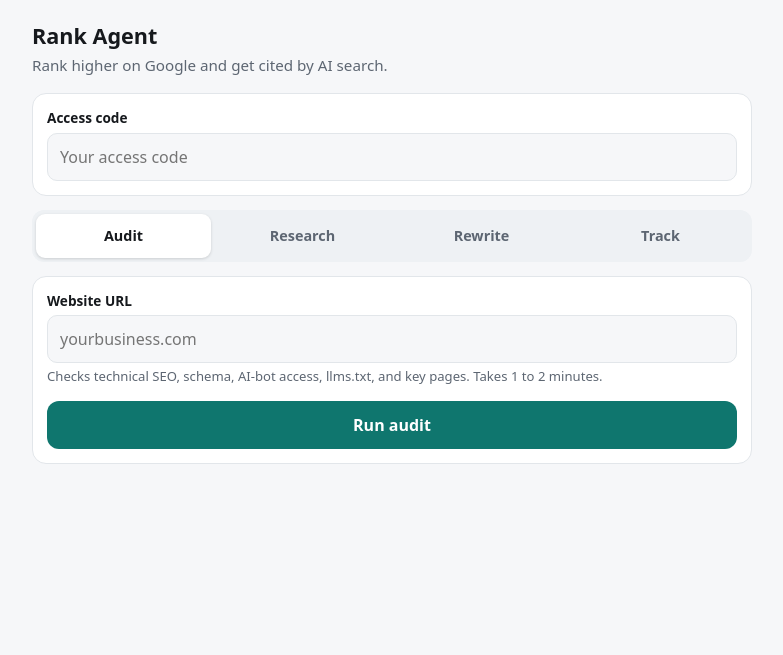
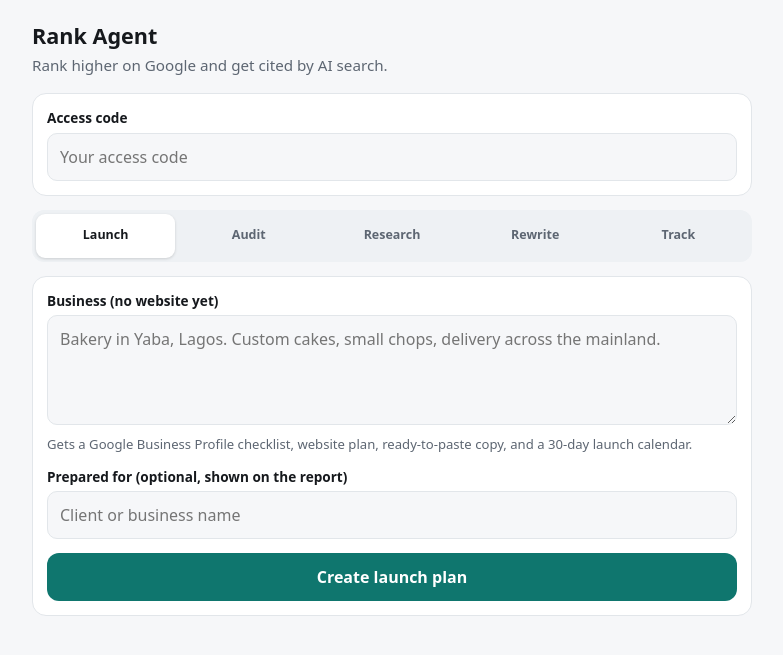
Before and after one commit to DonRexFx/rank-agent, a Flask app: page / in a window 1280 px wide. Shown: the top 655 px of the page, without its empty margins (248-1031 px from the left). Run offline with Flask 3, Linux system fonts and the light colour scheme; some libraries are stand-ins or nearby versions.

Commit message:
Add files via upload

```diff
--- a/templates/index.html
+++ b/templates/index.html
@@ -4,7 +4,7 @@
 <meta charset="utf-8">
 <meta name="viewport" content="width=device-width, initial-scale=1, viewport-fit=cover">
 <meta name="theme-color" content="#0f766e">
-<title>Rank Agent</title>
+<title>{{ brand }}</title>
 <style>
   :root{
     --bg:#f6f7f9; --card:#fff; --text:#16191d; --muted:#5d6672; --line:#e2e6ea;
@@ -23,8 +23,8 @@
   h1{font-size:1.35rem;margin:4px 0 2px}
   .sub{color:var(--muted);margin:0 0 16px;font-size:.95rem}
   .card{background:var(--card);border:1px solid var(--line);border-radius:14px;padding:14px;margin-bottom:14px}
-  .tabs{display:grid;grid-template-columns:repeat(4,1fr);gap:4px;background:var(--code);padding:4px;border-radius:12px;margin-bottom:14px}
-  .tabs button{border:0;background:transparent;color:var(--muted);padding:10px 4px;border-radius:9px;font:inherit;font-size:.9rem;font-weight:600;min-height:44px}
+  .tabs{display:grid;grid-template-columns:repeat(5,1fr);gap:4px;background:var(--code);padding:4px;border-radius:12px;margin-bottom:14px}
+  .tabs button{border:0;background:transparent;color:var(--muted);padding:10px 2px;border-radius:9px;font:inherit;font-size:.78rem;font-weight:600;min-height:44px}
   .tabs button[aria-selected="true"]{background:var(--card);color:var(--text);box-shadow:0 1px 3px rgba(0,0,0,.15)}
   label{display:block;font-size:.85rem;font-weight:600;margin:12px 0 4px}
   label:first-child{margin-top:0}
@@ -55,12 +55,23 @@
   #report code{background:var(--code);padding:1px 5px;border-radius:5px;font-size:.88em}
   #report pre code{padding:0;background:none}
   #report a{color:var(--brand)}
+  #scores{display:grid;gap:8px;margin:4px 0 16px}
+  .big{display:flex;align-items:baseline;gap:8px}
+  .big b{font-size:2.6rem;line-height:1}
+  .big span{color:var(--muted)}
+  .bar{display:grid;grid-template-columns:110px 1fr 40px;align-items:center;gap:8px;font-size:.88rem}
+  .bar i{display:block;height:10px;border-radius:6px;background:var(--code);overflow:hidden}
+  .bar i s{display:block;height:100%;background:var(--brand)}
+  @media print{
+    body{background:#fff;color:#000;padding:0} .tabs,#form,#run,.row,.sub,h1,.card:first-of-type{display:none!important}
+    #out{border:0;padding:0} #report a{color:#000}
+  }
   details summary{cursor:pointer;color:var(--muted);font-size:.9rem;min-height:32px}
 </style>
 </head>
 <body>
 <main>
-  <h1>Rank Agent</h1>
+  <h1>{{ brand }}</h1>
   <p class="sub">Rank higher on Google and get cited by AI search.</p>
 
   <div class="card">
@@ -69,14 +80,20 @@
   </div>
 
   <div class="tabs" role="tablist" aria-label="Tools">
-    <button role="tab" aria-selected="true" data-tab="audit">Audit</button>
+    <button role="tab" aria-selected="true" data-tab="launch">Launch</button>
+    <button role="tab" aria-selected="false" data-tab="audit">Audit</button>
     <button role="tab" aria-selected="false" data-tab="research">Research</button>
     <button role="tab" aria-selected="false" data-tab="rewrite">Rewrite</button>
     <button role="tab" aria-selected="false" data-tab="track">Track</button>
   </div>
 
   <form id="form" class="card" novalidate>
-    <div data-for="audit">
+    <div data-for="launch">
+      <label for="l-biz">Business (no website yet)</label>
+      <textarea id="l-biz" placeholder="Bakery in Yaba, Lagos. Custom cakes, small chops, delivery across the mainland."></textarea>
+      <p class="hint">Gets a Google Business Profile checklist, website plan, ready-to-paste copy, and a 30-day launch calendar.</p>
+    </div>
+    <div data-for="audit" class="hidden">
       <label for="a-url">Website URL</label>
       <input id="a-url" type="url" inputmode="url" autocapitalize="none" placeholder="yourbusiness.com">
       <p class="hint">Checks technical SEO, schema, AI-bot access, llms.txt, and key pages. Takes 1 to 2 minutes.</p>
@@ -102,7 +119,9 @@
       <textarea id="t-prompts" placeholder="Best family dentist in Lagos?&#10;Who does teeth whitening near Ikeja?"></textarea>
       <p class="hint">Asks an AI with live web search and checks whether you are mentioned or cited.</p>
     </div>
-    <button id="go" class="primary" type="submit">Run audit</button>
+    <label for="client">Prepared for (optional, shown on the report)</label>
+    <input id="client" placeholder="Client or business name">
+    <button id="go" class="primary" type="submit">Create launch plan</button>
   </form>
 
   <div id="run" class="card hidden">
@@ -113,7 +132,9 @@
     <div class="row">
       <button class="ghost" id="copy" type="button">Copy</button>
       <button class="ghost" id="dl" type="button">Download</button>
+      <button class="ghost" id="pdf" type="button">Save as PDF</button>
     </div>
+    <div id="scores" class="hidden"></div>
     <div id="report"></div>
   </div>
 </main>
@@ -123,8 +144,8 @@
 <script>
 (function () {
   var $ = function (id) { return document.getElementById(id); };
-  var tab = "audit", timer = null, lastMd = "";
-  var LABEL = { audit: "Run audit", research: "Run research", rewrite: "Rewrite page", track: "Check AI visibility" };
+  var tab = "launch", timer = null, lastMd = "";
+  var LABEL = { launch: "Create launch plan", audit: "Run audit", research: "Run research", rewrite: "Rewrite page", track: "Check AI visibility" };
 
   function store(k, v) { try { if (v === undefined) return localStorage.getItem(k); localStorage.setItem(k, v); } catch (e) {} return null; }
   $("code").value = store("ra_code") || "";
@@ -145,10 +166,14 @@
   function headers() { return { "Content-Type": "application/json", "X-Access-Code": $("code").value }; }
 
   function payload() {
-    if (tab === "audit") return { mode: tab, url: $("a-url").value };
-    if (tab === "rewrite") return { mode: tab, url: $("w-url").value };
-    if (tab === "research") return { mode: tab, business: $("r-biz").value, url: $("r-url").value };
-    return { mode: tab, brand: $("t-brand").value, domain: $("t-domain").value, prompts: $("t-prompts").value };
+    var c = $("client").value, p;
+    if (tab === "launch") p = { mode: tab, business: $("l-biz").value };
+    else if (tab === "audit") p = { mode: tab, url: $("a-url").value };
+    else if (tab === "rewrite") p = { mode: tab, url: $("w-url").value };
+    else if (tab === "research") p = { mode: tab, business: $("r-biz").value, url: $("r-url").value };
+    else p = { mode: tab, brand: $("t-brand").value, domain: $("t-domain").value, prompts: $("t-prompts").value };
+    p.client = c;
+    return p;
   }
 
   $("form").addEventListener("submit", function (e) {
@@ -185,15 +210,27 @@
             clearInterval(timer);
             $("go").disabled = false;
             status("Done.");
-            show(j.report || "(empty report)");
+            show(j.report || "(empty report)", j.scores);
           }
         })
         .catch(function () { if (++misses > 5) fail("Connection lost. Please run it again."); });
     }, 2500);
   }
 
-  function show(md) {
+  function showScores(sc) {
+    var el = $("scores");
+    if (!sc) { el.classList.add("hidden"); el.innerHTML = ""; return; }
+    var h = '<div class="big"><b>' + sc.overall + '</b><span>/ 100 &middot; ' + esc(sc.grade) + "</span></div>";
+    Object.keys(sc.categories).forEach(function (k) {
+      var v = sc.categories[k];
+      h += '<div class="bar"><span>' + esc(k) + "</span><i><s style='width:" + v + "%'></s></i><b>" + v + "</b></div>";
+    });
+    el.innerHTML = h; el.classList.remove("hidden");
+  }
+
+  function show(md, scores) {
     lastMd = md;
+    showScores(scores);
     var html = window.marked ? marked.parse(md) : "<pre>" + esc(md) + "</pre>";
     $("report").innerHTML = window.DOMPurify ? DOMPurify.sanitize(html) : "<pre>" + esc(md) + "</pre>";
     $("out").classList.remove("hidden");
@@ -207,6 +244,8 @@
       .then(function () { setTimeout(function () { b.textContent = "Copy"; }, 1500); });
   });
 
+  $("pdf").addEventListener("click", function () { window.print(); });
+
   $("dl").addEventListener("click", function () {
     var a = document.createElement("a");
     a.href = URL.createObjectURL(new Blob([lastMd], { type: "text/markdown" }));
```
